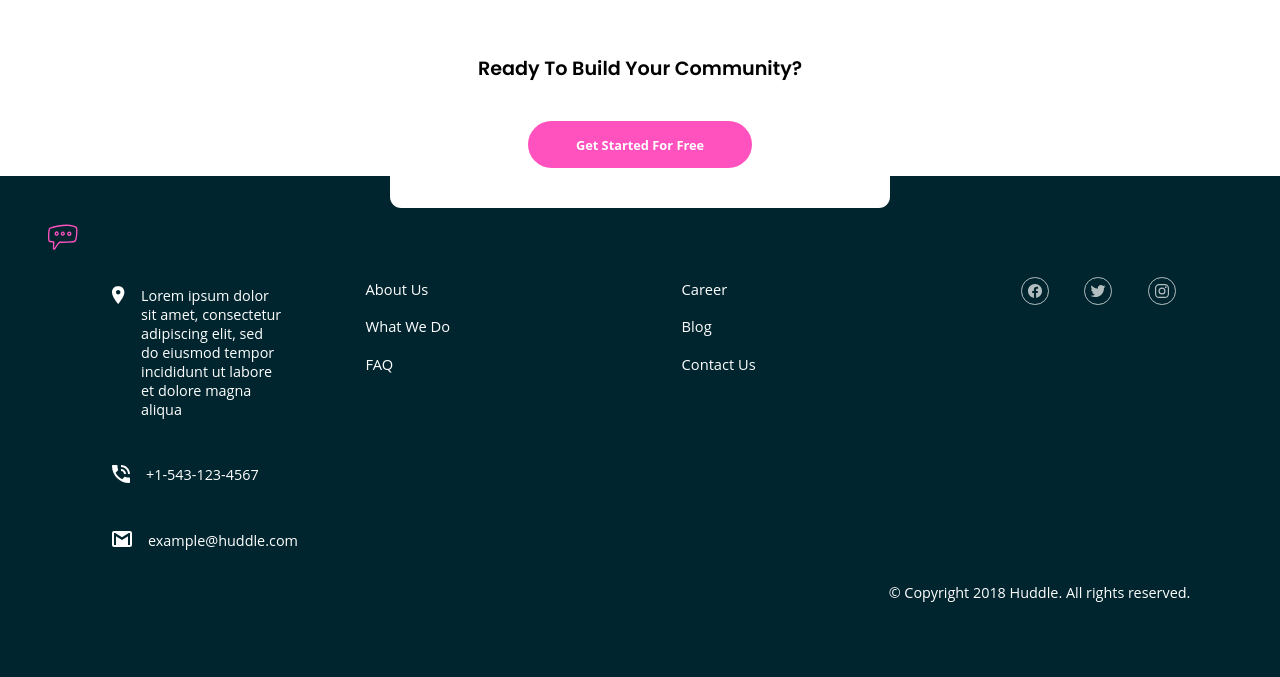
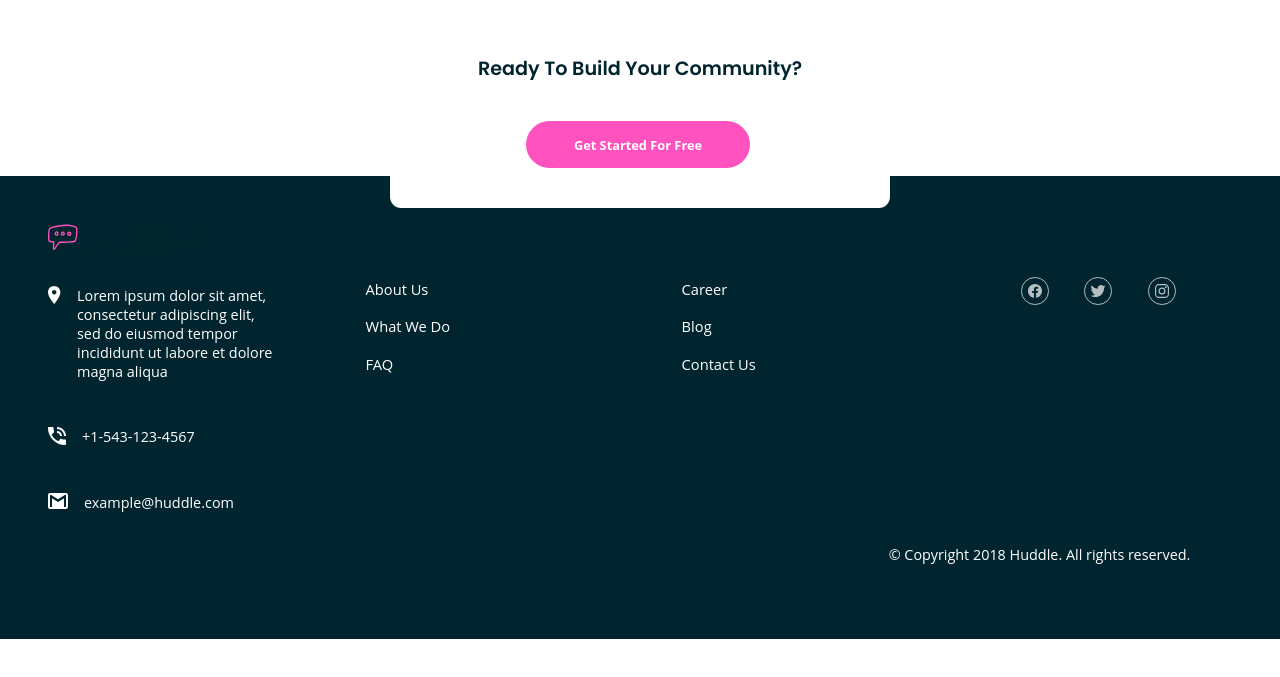
Before and after one commit to TheCoderGuru/huddle-landing-page-with-alternating-feature-blocks, a plain HTML site: page index.html in a window 1280 px wide. Shown: the part 1985-2662 px from the top of the page. After the commit the page ends 2624 px from the top, so only its background shows below. Drawn offline with nearby package versions, Linux system fonts and the light colour scheme.

Commit message:
Updated the code in the stylesheet in terms of the desktop and the mobile version

```diff
--- a/style.css
+++ b/style.css
@@ -163,6 +163,7 @@ body {
   font-family: var(--font-poppins);
   margin-block-end: 2em;
   font-size: 1.2em;
+  color: var(--very-dark-cyan);
 }
 
 footer {
@@ -278,6 +279,7 @@ footer {
     font-family: var(--font-poppins);
     margin-inline-start: 3rem;
     margin-block-start: 5rem;
+    text-align: left;
   }
 
   .hero__heading {
@@ -299,7 +301,7 @@ footer {
   }
 
   .btn {
-    text-align: left;
+    margin: 0;
   }
 
   .btn-get-started {
@@ -308,6 +310,7 @@ footer {
     padding-block: 0.9rem;
     border-radius: 2rem;
     font-size: 0.8rem;
+    margin-inline: 3rem;
     font-family: var(--font-os);
     font-weight: 700;
     color: white;
@@ -328,10 +331,7 @@ footer {
     border-radius: 2rem;
     font-size: 0.8rem;
     background-color: white;
-    padding-left: 3rem;
-    padding-right: 3rem;
-    padding-top: 0.5rem;
-    padding-bottom: 0.5rem;
+    padding: 0.5rem 3rem 0.5rem 3rem;
   }
 
   .hero__img {
@@ -402,6 +402,7 @@ footer {
   .popup-box__title {
     font-family: var(--font-poppins);
     margin-block-end: 2em;
+    color: var();
   }
 
   footer {
@@ -411,8 +412,8 @@ footer {
     padding: 2em;
   }
 
-  footer img {
-    margin-inline-start: 4em;
+  .footer-logo {
+    margin-inline-start: 1em;
   }
   .footer-item {
     display: flex;
```
